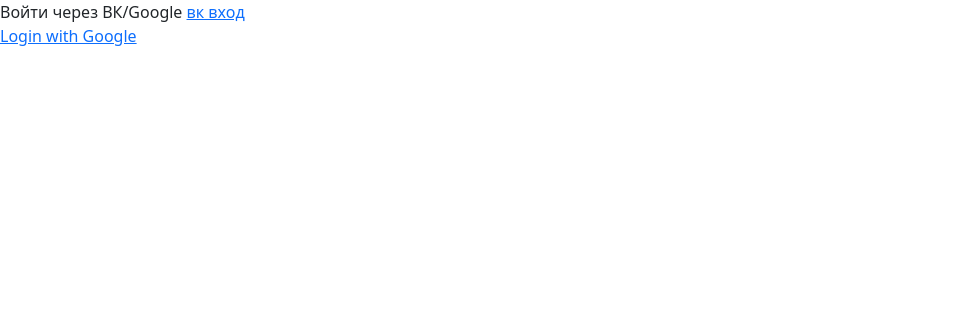
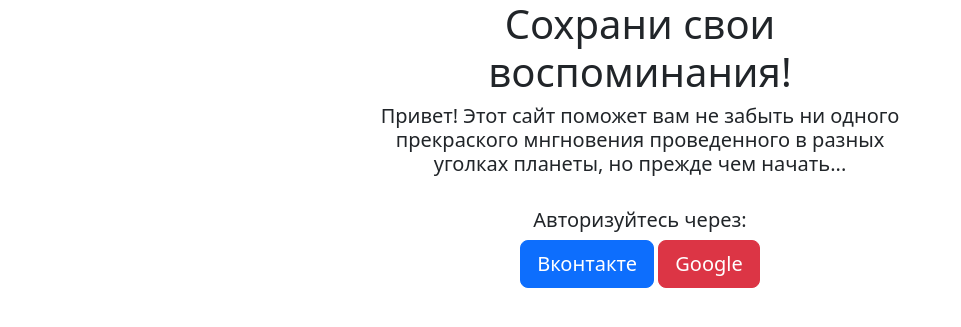
Before and after one commit to rustam41k0/places-remember, a Django app: page /log/ in a window 1280 px wide. Shown: the top 327 px of the page, without its empty margins (0-961 px from the left). Run offline with Django 4.2, Linux system fonts and the light colour scheme; some libraries are stand-ins or nearby versions.

Commit message:
Update login.html

```diff
--- a/templates/login.html
+++ b/templates/login.html
@@ -5,12 +5,34 @@
     <meta charset="UTF-8">
     <title>Title</title>
     <link rel="stylesheet" href="{% static 'css/bootstrap.min.css' %}">
+    <link rel="stylesheet" href="{% static 'css/mycss.css' %}">
 </head>
 <body>
-Войти через ВК/Google
-<a href="/login/vk-oauth2">вк вход</a>
-<br>
-<a href='#'>Login with Google</a>
+<div class="container">
+    <div class="row">
+        <div class="col-3"></div>
+        <div class="col-6">
+            <div class="text-center">
+                <h1>Сохрани свои воспоминания!</h1>
+                <h5>Привет! Этот сайт поможет вам не забыть ни одного прекраского
+                    мнгновения проведенного в разных уголках планеты, но прежде чем начать...</h5><br>
+                <h5>Авторизуйтесь через:</h5>
+                <a class="btn btn-primary btn-lg " role="button"
+                   href="http://localhost:8000/accounts/vk/login/callback/">Вконтакте</a>
+                <a class="btn btn-danger btn-lg btn-block" role="button"
+                   href="{% url 'google_callback' %}">Google</a>
+            </div>
+        </div>
+        <div class="col-3"></div>
+    </div>
+</div>
+{{ auth_error }}
+
+
+
+<!--<a href="/login/vk-oauth2">вк вход</a>-->
+<!--<br>-->
+<!--<a href='#'>Login with Google</a>-->
 <script src="{% static 'js/bootstrap.bundle.min.js' %}"></script>
 </body>
 </html>
```
